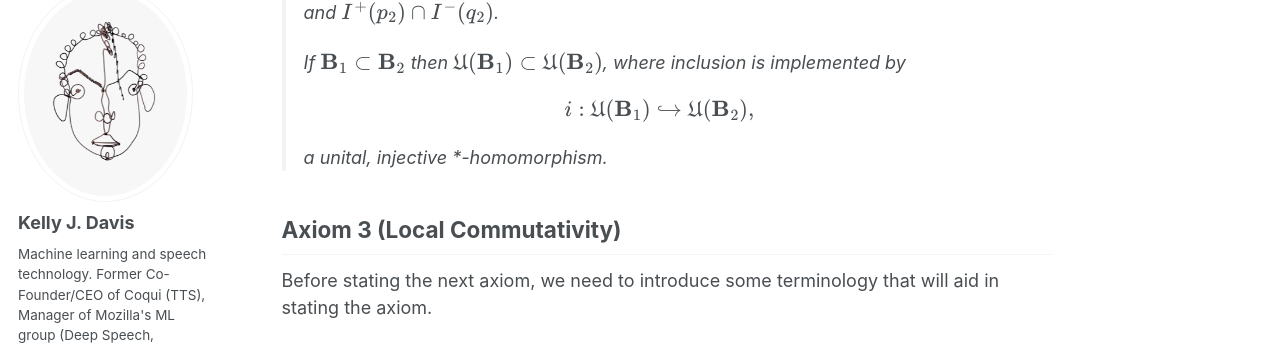
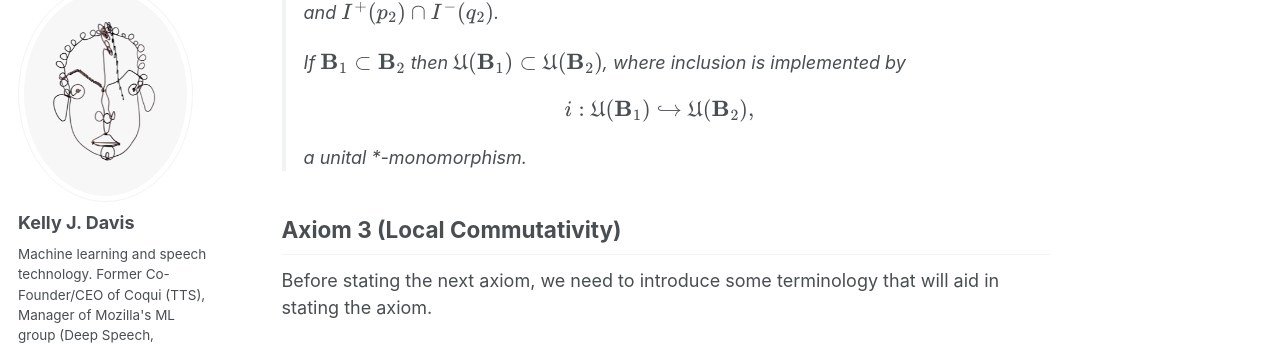
Before and after one commit to KellyJDavis/KellyJDavis.github.io, a Jekyll site: the page built from _posts/2026-05-06-haag-kastler-axioms-curved-spacetime.md, in a window 1280 px wide and 900 px high, scrolled down 4338 px. Shown: the part 113-458 px from the top of the window. Built offline with Jekyll 4.4.1, drawn with Linux system fonts in a browser that asks for light colours; some web fonts are replaced; a script bundle is joined from its source files by our own code; library files that are not in the unit come from our copies; some of the changed text lies outside the part shown.

Commit message:
Clarifying map types

```diff
--- a/_posts/2026-05-06-haag-kastler-axioms-curved-spacetime.md
+++ b/_posts/2026-05-06-haag-kastler-axioms-curved-spacetime.md
@@ -97,7 +97,7 @@
 > i : \mathfrak{U}(\mathbf{B}_1) \hookrightarrow \mathfrak{U}(\mathbf{B}_2),
 > $$
 >
-> a unital, injective \*-homomorphism.
+> a unital \*-monomorphism.
 
 
 ## Axiom 3 (Local Commutativity)
@@ -152,7 +152,7 @@
 > \end{align}
 > $$
 >
-> where $$L\mathbf{B}$$ is the image of the region $$\mathbf{B}$$ under the transformation $$L$$ and $$\alpha_L$$ is a unital, bijective *-homomorphism.
+> where $$L\mathbf{B}$$ is the image of the region $$\mathbf{B}$$ under the transformation $$L$$ and $$\alpha_L$$ is a unital *-isomorphism.
 
 
 # Haag Kastler Axioms in Curved Spacetime
@@ -251,7 +251,7 @@
 > i : \mathfrak{U}(\mathbf{B}_1) \hookrightarrow \mathfrak{U}(\mathbf{B}_2),
 > $$
 >
-> a unital, injective \*-homomorphism.
+> a unital \*-monomorphism.
 
 
 ## Axiom 3 (Local Commutativity)
@@ -353,7 +353,7 @@
 > \end{align}
 $$
 >
-> where $$\varphi(\mathbf{B})$$ is the image of the basis element $$\mathbf{B}$$ under the isometry $$\varphi$$ and $$\alpha_\varphi$$ is a unital, bijective *-homomorphism.
+> where $$\varphi(\mathbf{B})$$ is the image of the basis element $$\mathbf{B}$$ under the isometry $$\varphi$$ and $$\alpha_\varphi$$ is a unital *-isomorphism.
 
 
 # Summary
@@ -390,7 +390,7 @@
 > i : \mathfrak{U}(\mathbf{B}_1) \hookrightarrow \mathfrak{U}(\mathbf{B}_2),
 > $$
 >
-> a unital, injective \*-homomorphism.
+> a unital \*-monomorphism.
 
 The next axiom makes use of the following definitions:
 
@@ -439,7 +439,7 @@
 > \end{align}
 $$
 >
-> where $$\varphi(\mathbf{B})$$ is the image of the basis element $$\mathbf{B}$$ under the isometry $$\varphi$$ and $$\alpha_\varphi$$ is a unital, bijective *-homomorphism.
+> where $$\varphi(\mathbf{B})$$ is the image of the basis element $$\mathbf{B}$$ under the isometry $$\varphi$$ and $$\alpha_\varphi$$ is a unital *-isomorphism.
 
 Generally these axioms follow in a straightforward manner from those of AQFT in Minkowski spacetime. The only "surprise" in this presentation is the absence of a quasilocal algebra. However, as we found, its absence is simply a reflection of the observational constraints of Lorentzian spacetime which don't exist in Minkowski spacetime.
 
```
Also changed, not shown: _posts/2026-05-04-haag-kastler-axioms.md (+1 -1 lines).
